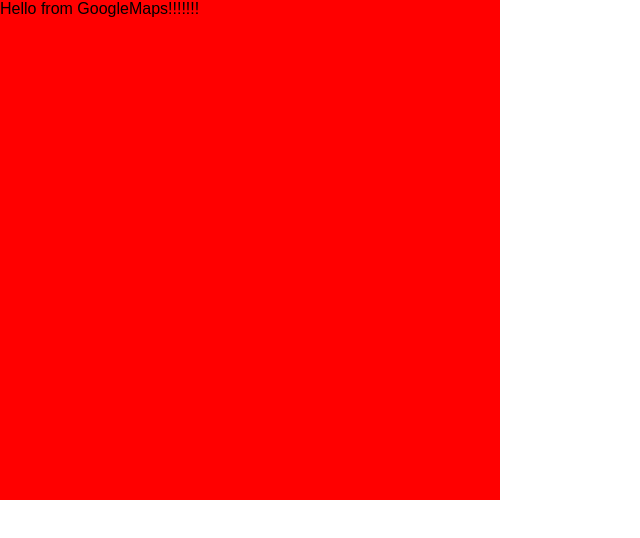
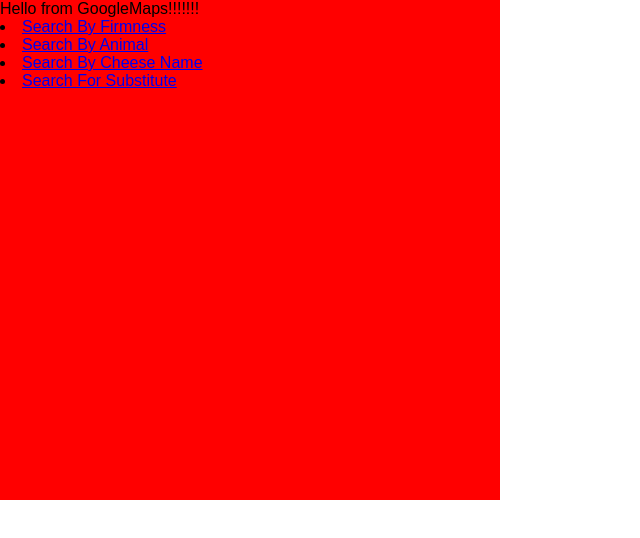
Before and after one commit to uppal101/how-many-cheeses, a React (Create React App) app: page / in a window 1280 px wide. Shown: the top 538 px of the page, without its empty margins (0-640 px from the left). Built offline with nearby package versions, Linux system fonts and the light colour scheme.

Commit message:
Added SideNav Components

```diff
--- a/src/App.js
+++ b/src/App.js
@@ -3,7 +3,7 @@ import './App.css';
 import Map from './components/GoogleMap/GoogleMap'
 import Places from './components/PlacesComponent/Places'
 // import SideNavSubCategories from './components/SideNav/SideNavSubCategories'
-// import SideNavCategories from './components/SideNav/SideNavCategories'
+import SideNav from './components/SideNav/SideNav'
 
 class App extends Component {
   render() {
@@ -15,6 +15,7 @@ class App extends Component {
       <div >
         <div style={{width:500, height:500, background:'red'}}>
           <Map center={location} />
+          <SideNav/>
         </div>
 
 
--- /dev/null
+++ b/src/components/SideNav/SideNav.js
@@ -0,0 +1,18 @@
+import React from "react"
+import ReactDOM from "react-dom"
+import Button from 'react-bootstrap/lib/Button';
+// import MenuItem from 'react-bootstrap/lib/Button';
+import {NavDropdown, MenuItem} from 'react-bootstrap';
+
+const SideNavSubCategories = () => {
+  return (
+    <div>
+    <MenuItem eventKey="1">Search By Firmness</MenuItem>
+    <MenuItem eventKey="2">Search By Animal</MenuItem>
+    <MenuItem eventKey="3">Search By Cheese Name</MenuItem>
+    <MenuItem eventKey="4">Search For Substitute</MenuItem>
+</div>
+  )
+}
+
+export default SideNavSubCategories;
```
Also changed, not shown: src/components/SideNav/SideNavCategories.js (added, +20 -0 lines), src/components/SideNav/SideNavSubCategories.js (added, +18 -0 lines).
